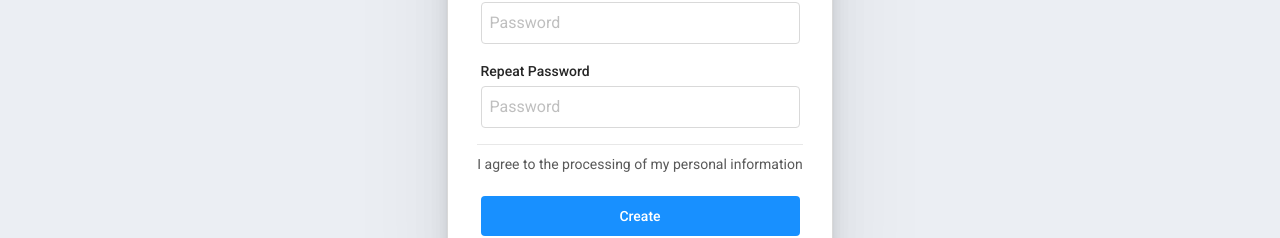
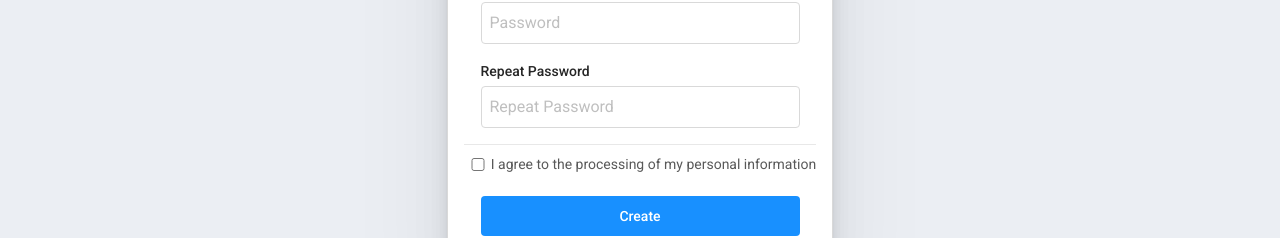
Before and after one commit to miha04635/myBlog, a React (Create React App) app: page /signUp in a window 1280 px wide. Shown: the part 431-669 px from the top of the page. Built offline with nearby package versions, Linux system fonts and the light colour scheme; no server answers.

Commit message:
validation

```diff
--- a/src/components/listArticles/listArticles.jsx
+++ b/src/components/listArticles/listArticles.jsx
@@ -1,4 +1,4 @@
-import React, { useState } from 'react'
+import React, { useState, useEffect } from 'react'
 import { useSelector } from 'react-redux'
 import { Pagination } from 'antd'
 import { useNavigate } from 'react-router-dom'
--- a/src/components/signUpForm/signUpForm.module.css
+++ b/src/components/signUpForm/signUpForm.module.css
@@ -109,11 +109,21 @@ p {
 }
 
 .agreementText {
-  border-top: 1px solid rgba(232, 232, 232, 1);
-  padding-top: 8px;
   font-size: 14px;
   font-weight: 400;
   line-height: 22px;
   text-align: left;
   color: rgba(89, 89, 89, 1);
 }
+
+.agreementContainer {
+  border-top: 1px solid rgba(232, 232, 232, 1);
+  padding-top: 8px;
+  display: flex;
+  flex-direction: row-reverse;
+  align-items: center;
+}
+
+.agreementCheckbox {
+  width: 20px;
+}
--- a/src/components/signUpForm/signUpform.jsx
+++ b/src/components/signUpForm/signUpform.jsx
@@ -1,38 +1,91 @@
 import { Link } from 'react-router-dom'
+import { useState } from 'react'
+
+import registerUsers from '../../services/registerUser'
 
 import styles from './signUpForm.module.css'
 
 const SignUpForm = () => {
+  const [username, setUsername] = useState('')
+  const [password, setPassword] = useState('')
+  const [passwordRepeat, setPasswordRepeat] = useState('')
+  const [email, setEmail] = useState('')
+  const [isCheckboxAgreement, setisCheckboxAgreement] = useState(false)
+  const [errorPassword, setErrorPassword] = useState('')
+  const [errorAgreement, setErrorAgreement] = useState('')
+
+  const handleSubmit = e => {
+    e.preventDefault()
+
+    if (password.length < 7 || password.length > 40) {
+      setErrorPassword('Пароль должен быть от 7 до 40 символов')
+
+      return
+    }
+
+    if (password !== passwordRepeat) {
+      setErrorPassword('Пароли не совпадают')
+
+      return
+    }
+
+    if (!isCheckboxAgreement) {
+      setErrorAgreement('Вы должны согласиться с обработкой личной информации')
+
+      return
+    }
+
+    setErrorPassword('')
+    setErrorAgreement('')
+
+    registerUsers(username, password, email)
+  }
+
   return (
-    <div className={styles.signUpForm}>
+    <form className={styles.signUpForm} onSubmit={handleSubmit}>
       <div className={styles.newAccount}>Create new account</div>
       <div className={styles.loginDetails}>
         <div className={styles.userName}>
           <div>Username</div>
-          <input type="text" placeholder="Username" />
+          <input type="text" placeholder="Username" value={username} onChange={e => setUsername(e.target.value)} />
         </div>
 
         <div className={styles.emailAddress}>
           <div>Email address</div>
-          <input type="text" placeholder="Email address" />
+          <input type="email" placeholder="Email address" value={email} onChange={e => setEmail(e.target.value)} />
         </div>
 
         <div className={styles.password}>
           <div>Password</div>
-          <input type="password" placeholder="Password" />
+          <input type="password" placeholder="Password" value={password} onChange={e => setPassword(e.target.value)} />
+          {errorPassword && <div className={styles.errorMessage}>{errorPassword}</div>}
         </div>
 
         <div className={styles.passwordAgain}>
           <div>Repeat Password</div>
-          <input type="password" placeholder="Password" />
+          <input
+            type="password"
+            placeholder="Repeat Password"
+            value={passwordRepeat}
+            onChange={e => setPasswordRepeat(e.target.value)}
+          />
         </div>
       </div>
 
-      <div>
+      <div className={styles.agreementContainer}>
         <p className={styles.agreementText}>I agree to the processing of my personal information</p>
+        <input
+          type="checkbox"
+          className={styles.agreementCheckbox}
+          checked={isCheckboxAgreement}
+          onChange={e => setisCheckboxAgreement(e.target.checked)}
+        />
+        <div>{errorAgreement && <div className={styles.errorMessage}>{errorAgreement}</div>}</div>
       </div>
 
-      <button className={styles.create}>Create</button>
+      <button type="submit" className={styles.create}>
+        Create
+      </button>
 
       <p className={styles.alreadyHaveAccount}>
         Already have an account?{' '}
@@ -41,7 +94,7 @@ const SignUpForm = () => {
         </Link>
         .
       </p>
-    </div>
+    </form>
   )
 }
 
--- /dev/null
+++ b/src/services/registerUser.js
@@ -0,0 +1,28 @@
+const registerUsers = async (username, password, email) => {
+  try {
+    const response = await fetch('https://blog-platform.kata.academy/api/users', {
+      method: 'POST',
+      headers: {
+        'Content-Type': 'application/json',
+      },
+      body: JSON.stringify({
+        user: {
+          username,
+          email,
+          password,
+        },
+      }),
+    })
+
+    const data = await response.json()
+    if (response.ok) {
+      console.log('User registered:', data)
+    } else {
+      console.error('Error:', data) // Вывод ошибки с сервера
+    }
+  } catch (err) {
+    console.error('Network error:', err)
+  }
+}
+
+export default registerUsers
```
